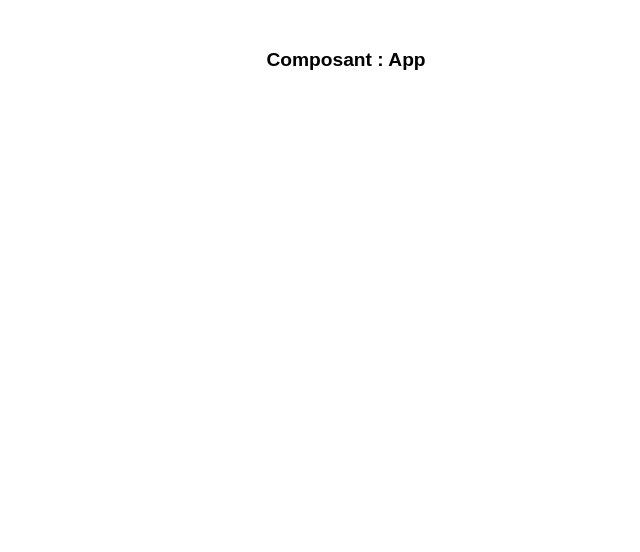
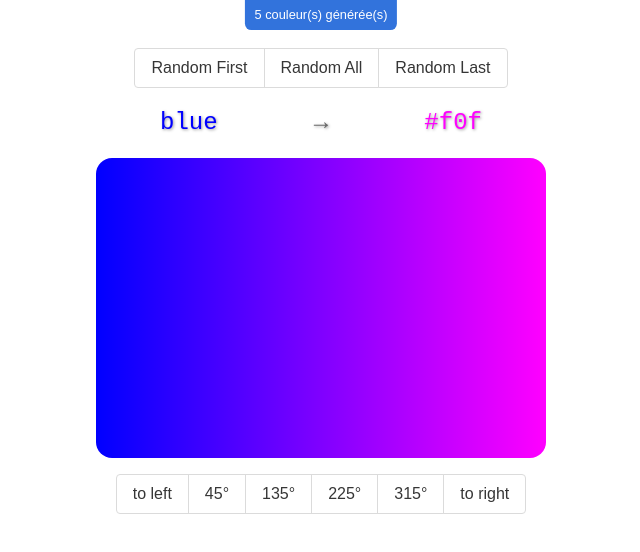
Before and after one commit to max-ans/Gradient-challenge, a React app: page / in a window 1280 px wide. Shown: the whole page, without its empty margins (319-959 px from the left). Built offline with nearby package versions, Linux system fonts and the light colour scheme.

Commit message:
Static intgration

```diff
--- a/src/components/App/index.js
+++ b/src/components/App/index.js
@@ -1,13 +1,20 @@
 // == Import npm
 import React from 'react';
 
+import NbColors from 'src/components/NbColors';
+import Controls from 'src/components/Controls';
+import Gradient from 'src/components/Gradient';
+import Directions from 'src/components/Directions';
+
 // == Import
-import './styles.scss';
 
 // == Composant
 const App = () => (
   <div className="app">
-    <h1>Composant : App</h1>
+    <NbColors />
+    <Controls />
+    <Gradient />
+    <Directions />
   </div>
 );
 
--- a/src/components/App/styles.scss
+++ b/src/components/App/styles.scss
@@ -1,9 +1,4 @@
 .app {
   width: 500px;
   margin: 1em auto;
-  text-align: center;
 }
-
-.app img {
-  max-width: 150px;
-}
--- /dev/null
+++ b/src/components/Controls/index.js
@@ -0,0 +1,29 @@
+import React from 'react';
+
+const Controls = () => (
+  <div className="buttons group">
+    <button
+      type="button"
+      className="button"
+      id="randFirst"
+    >
+      Random First
+    </button>
+    <button
+      type="button"
+      className="button"
+      id="randAll"
+    >
+      Random All
+    </button>
+    <button
+      type="button"
+      className="button"
+      id="randLast"
+    >
+      Random Last
+    </button>
+  </div>
+);
+
+export default Controls;
--- /dev/null
+++ b/src/components/Directions/index.js
@@ -0,0 +1,56 @@
+import React from 'react';
+
+const Directions = () => (
+  <div className="buttons group">
+    <button
+      type="button"
+      className="button angle"
+      value="270deg"
+      id="toLeft"
+    >
+      to left
+    </button>
+    <button
+      type="button"
+      className="button angle"
+      value="45deg"
+      id="deg-45"
+    >
+      45°
+    </button>
+    <button
+      type="button"
+      className="button angle"
+      value="135deg"
+      id="deg-135"
+    >
+      135°
+    </button>
+    <button
+      type="button"
+      className="button angle"
+      value="225deg"
+      id="deg-225"
+    >
+      225°
+    </button>
+    <button
+      type="button"
+      className="button angle"
+      value="315deg"
+      id="deg-315"
+    >
+      315°
+    </button>
+    <button
+      type="button"
+      className="button angle"
+      value="90deg"
+      id="toRight"
+    >
+      to right
+    </button>
+  </div>
+);
+
+export default Directions;
--- /dev/null
+++ b/src/components/Gradient/index.js
@@ -0,0 +1,46 @@
+import React from 'react';
+
+// Dans le JSX , il ne faut qu'un seul élément
+// racine ==> pas 2 divs frères
+// pour palier a cette restriction , on  peut
+// - Créer une div englobant l'intégralité du JSX
+// - Utiliser un Fragment
+const Gradient = () => {
+  const firstColor = 'blue';
+  const lastColor = '#f0f';
+  const direction = '90deg';
+  const gradient = `linear-gradient(${direction},${firstColor},${lastColor})`;
+
+  const styleFirstSpan = {
+    color: firstColor,
+  };
+
+  // On peut forunir du style inline : objet fourni a la prop style
+  // qui sera traduit en CSS, Donc attention  => syntaxe différente
+  // ex: {textAlign: 'center'}
+  return (
+    <>
+      <div id="colors">
+        <span style={styleFirstSpan}>{firstColor}</span>
+        <span style={{ transform: `rotate(calc(${direction} - 90deg))` }}>→</span>
+        <span style={{ color: lastColor }}>{lastColor}</span>
+      </div>
+      <div id="gradient" style={{ background: gradient }} />
+    </>
+  );
+};
+
+export default Gradient;
+
+/*
+
+document.getElementById('gradient').style.background = `
+    linear-gradient(${direction},${firstColor},${lastColor})
+  `
+const firstSpan = generateSpanColor(firstColor);
+  const lastSpan = generateSpanColor(lastColor);
+
+  const result = direction === '90deg'
+    ? `${firstSpan} → ${lastSpan}`
+    : `${lastSpan} ← ${firstSpan}`;
+*/
--- /dev/null
+++ b/src/components/NbColors/index.js
@@ -0,0 +1,9 @@
+import React from 'react';
+
+const NbColors = () => (
+  <div id="nbColors">
+    5 couleur(s) générée(s)
+  </div>
+);
+
+export default NbColors;
```
